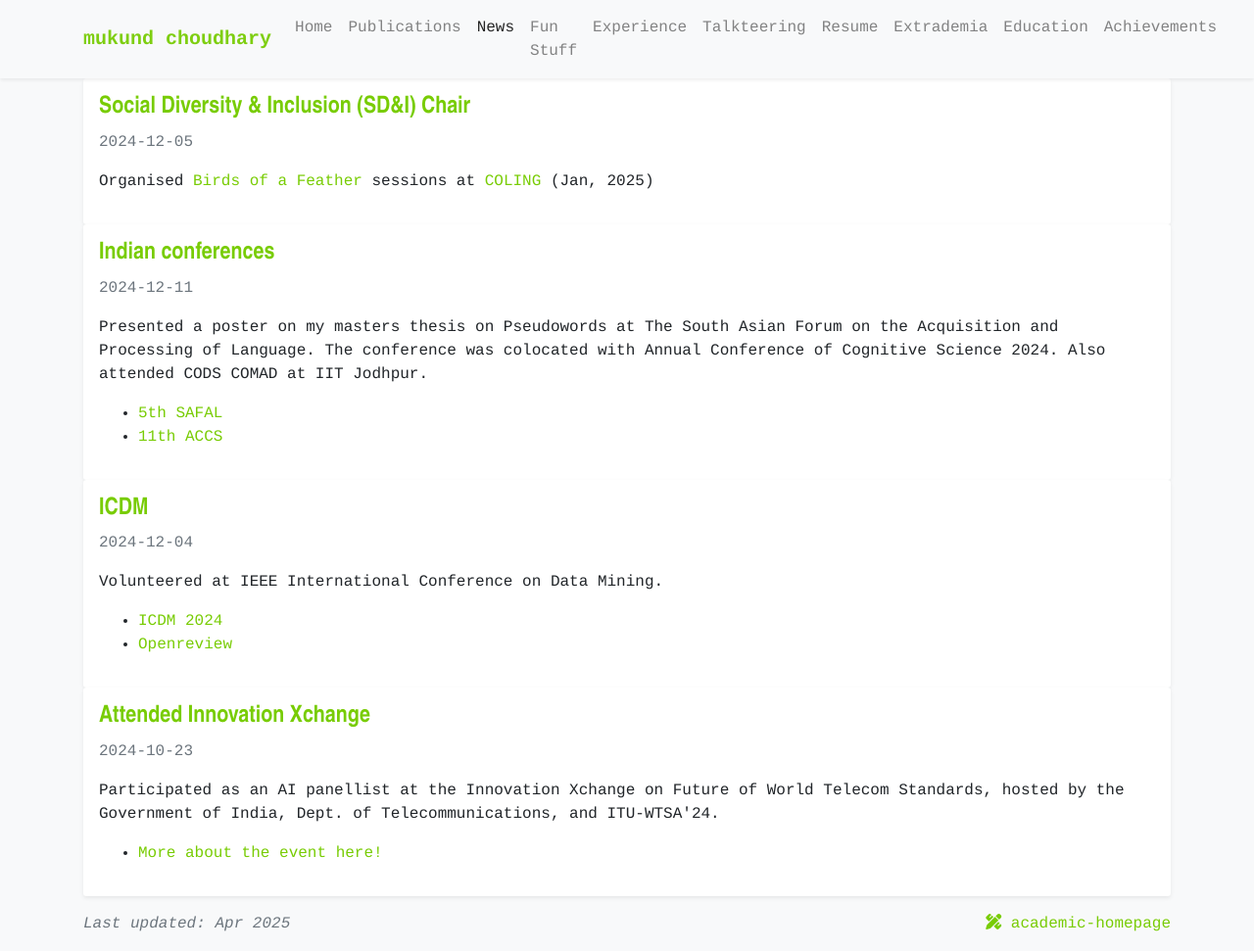
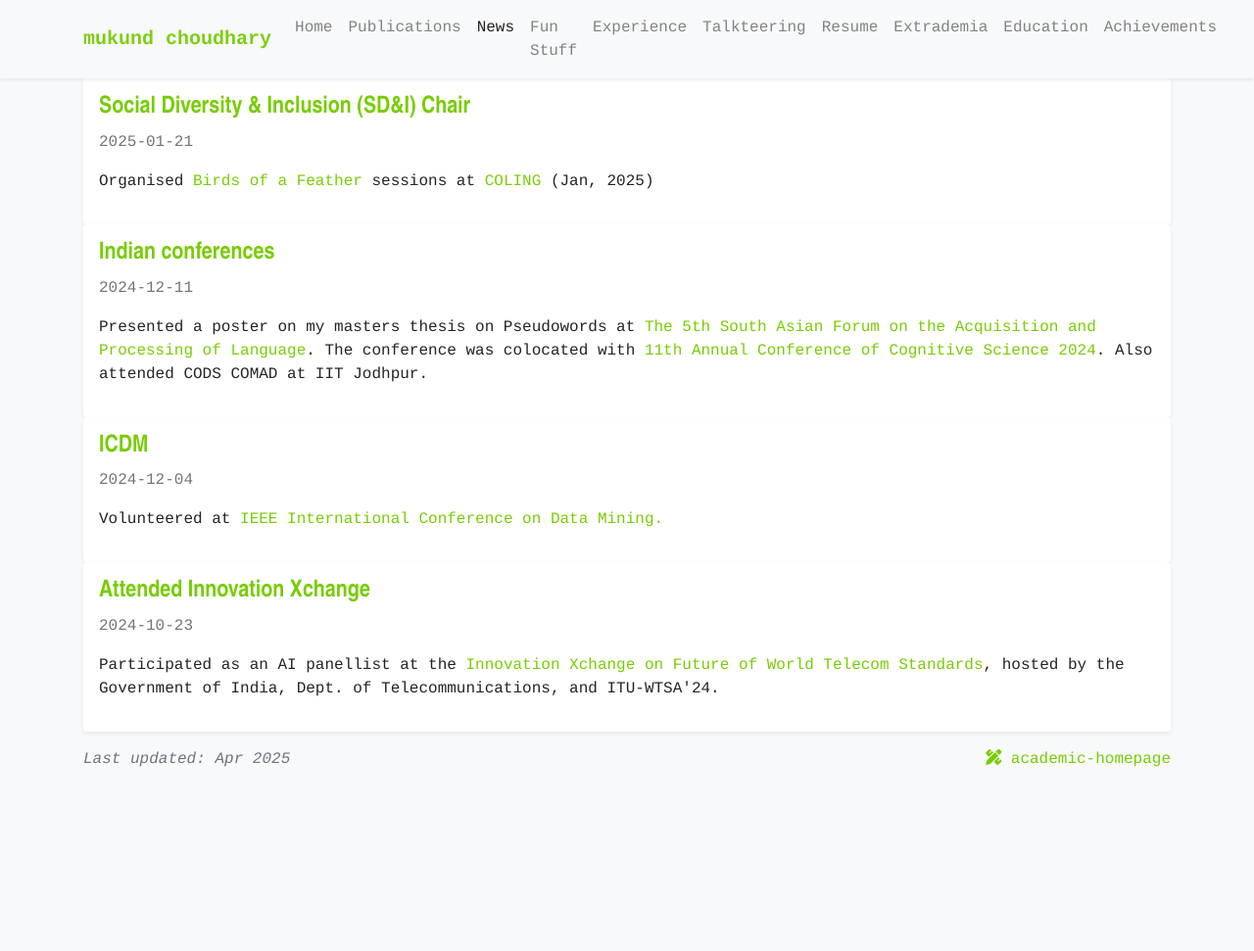
Before and after one commit to mukundc2k/mukundc2k.github.io, a Jekyll site: the page built from news.html, in a window 1280 px wide and 971 px high. Shown: the whole window at 98% size. Built offline with Jekyll 4.4.1, drawn with Linux system fonts in a browser that asks for light colours; a style sheet for code colours, icons or effects is not loaded.

Commit message:
Update academic_news.yml

```diff
--- a/_data/academic_news.yml
+++ b/_data/academic_news.yml
@@ -1,29 +1,16 @@
 news:
-  - date: "2024-12-05"
+  - date: "2025-01-21"
     title: "Social Diversity & Inclusion (SD&I) Chair"
     description: "Organised <a href='https://coling2025.org/'>Birds of a Feather</a> sessions at <a href='https://coling2025.org/program/bof/'>COLING</a> (Jan, 2025)"
 
   - date: "2024-12-11"
     title: "Indian conferences"
-    description: "Presented a poster on my masters thesis on Pseudowords at The South Asian Forum on the Acquisition and Processing of Language. The conference was colocated with Annual Conference of Cognitive Science 2024. Also attended CODS COMAD at IIT Jodhpur."
-    links:
-      - title: "5th SAFAL"
-        url: "https://sites.google.com/view/safal-2024"
-      - title: "11th ACCS"
-        url: "https://www.hss.iitb.ac.in/accs2024/index.html"
+    description: "Presented a poster on my masters thesis on Pseudowords at <a href='https://sites.google.com/view/safal-2024'>The 5th South Asian Forum on the Acquisition and Processing of Language</a>. The conference was colocated with <a href='https://www.hss.iitb.ac.in/accs2024/index.html'>11th Annual Conference of Cognitive Science 2024</a>. Also attended CODS COMAD at IIT Jodhpur."
 
   - date: "2024-12-04"
     title: "ICDM"
-    description: "Volunteered at IEEE International Conference on Data Mining."
-    links:
-      - title: "ICDM 2024"
-        url: "https://icdm2024.org/"
-      - title: "Openreview"
-        url: "https://openreview.net/profile?id=~Mukund_Choudhary1"
+    description: "Volunteered at <a href='https://icdm2024.org/'>IEEE International Conference on Data Mining.</a>"
 
   - date: "2024-10-23"
     title: "Attended Innovation Xchange"
-    description: "Participated as an AI panellist at the Innovation Xchange on Future of World Telecom Standards, hosted by the Government of India, Dept. of Telecommunications, and ITU-WTSA'24."
-    links:
-      - title: "More about the event here!"
-        url: "https://www.itu.int/en/ITU-T/Workshops-and-Seminars/2024/1023/Pages/default.aspx"
+    description: "Participated as an AI panellist at the <a href='https://www.itu.int/en/ITU-T/Workshops-and-Seminars/2024/1023/Pages/default.aspx'>Innovation Xchange on Future of World Telecom Standards</a>, hosted by the Government of India, Dept. of Telecommunications, and ITU-WTSA'24."
```
